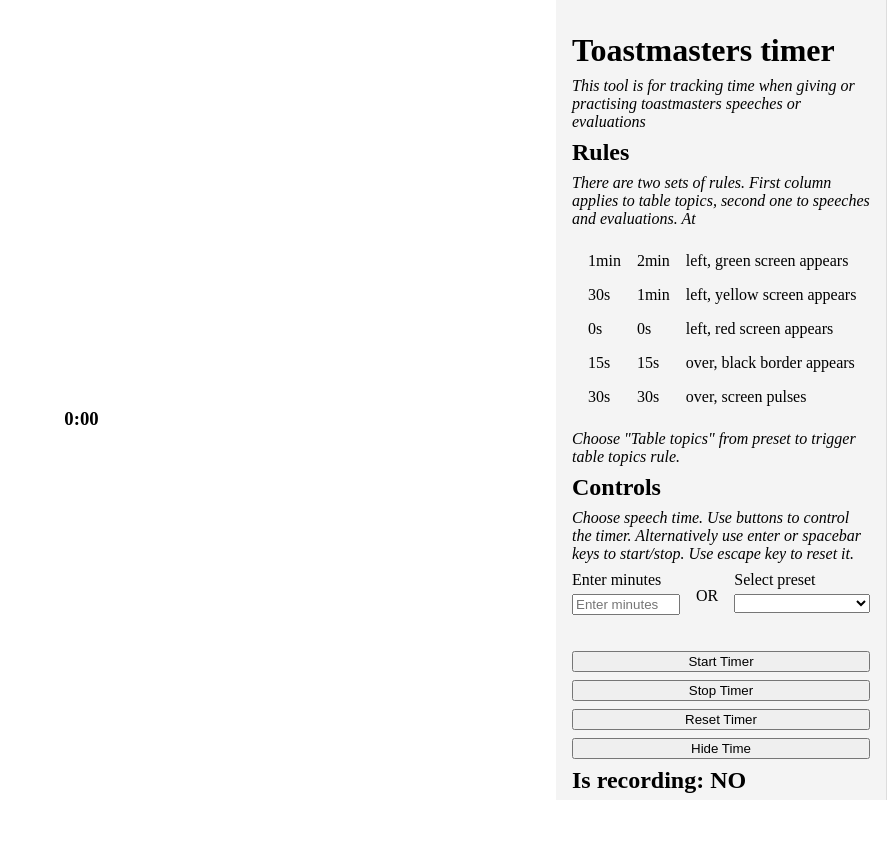
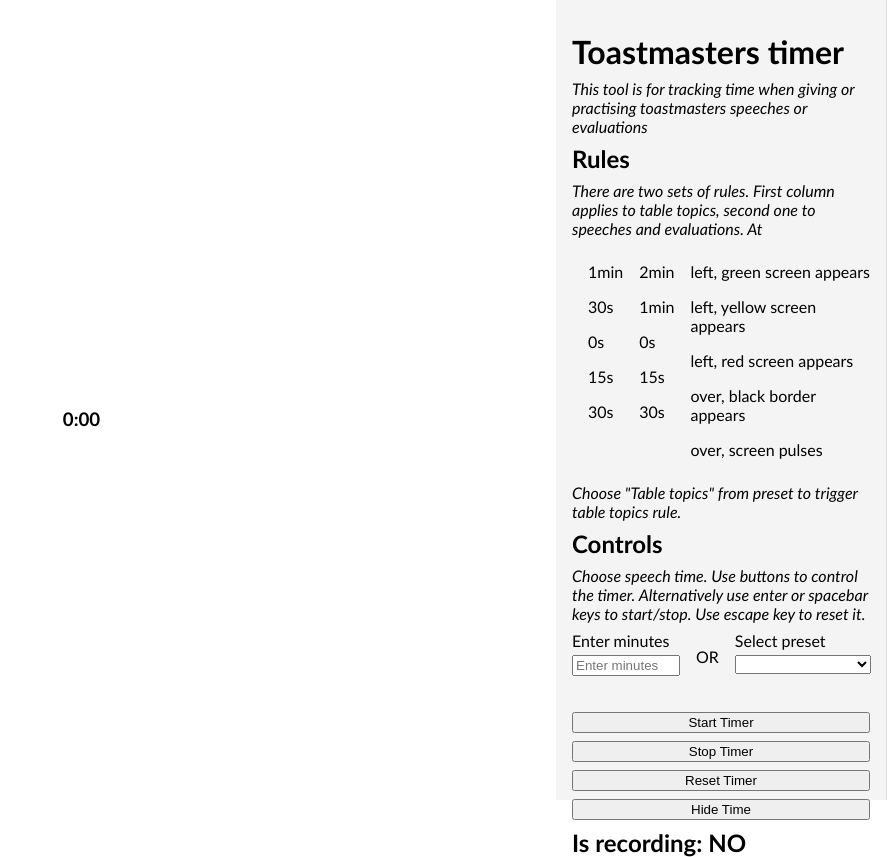
Before and after one commit to Ajuska/toastmasters-timer, an Angular app: page / in a window 1280 px wide. Shown: the whole page, without its empty margins (393-1280 px from the left). Before the commit the page ends 800 px from the top, so only its background shows below. Built offline with nearby package versions, Linux system fonts and the light colour scheme.

Commit message:
Add better default font

```diff
--- a/src/styles.sass
+++ b/src/styles.sass
@@ -14,4 +14,5 @@
 h2
   margin: 0px
 
-/* TODO add nicer font */
+:root
+    font-family: 'Trebuchet MS', Arial, sans-serif
```
